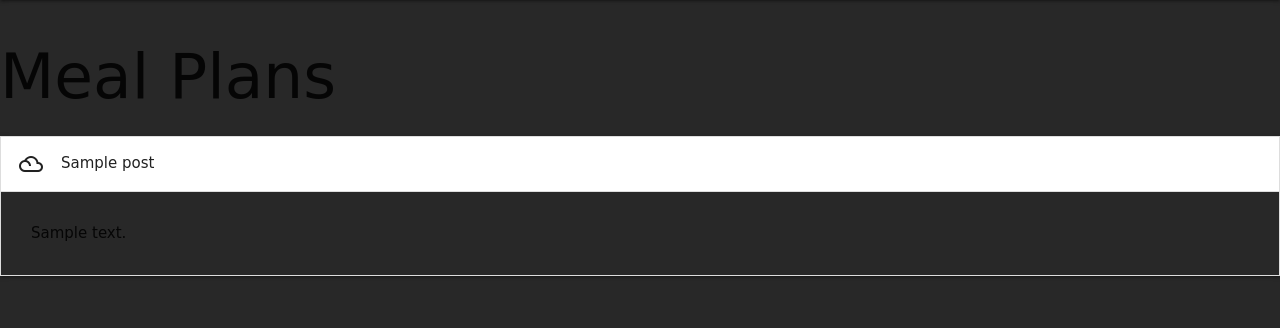
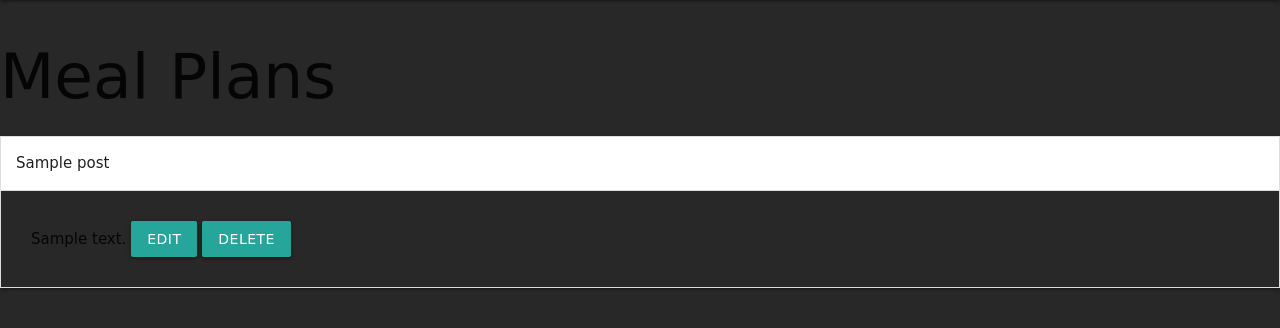
Before and after one commit to elg1e/Trainer-Mate, a Flask app: page /meal in a window 1280 px wide, after a click that opens the changed part. Shown: the part 64-392 px from the top of the page. Run offline with Flask 2, Linux system fonts and the light colour scheme; a database or web service that is not in the repository returns one stand-in record (values such as "Sample title"); some libraries are stand-ins or nearby versions; some web fonts are replaced.

Commit message:
Edit and delete buttons connected

```diff
--- a/app.py
+++ b/app.py
@@ -45,6 +45,22 @@ def edit_posts(posts_id):
     all_categories = mongo.db.categories.find()
     return render_template('editposts.html', post=the_posts, categories=all_categories)
 
+@app.route('/update_posts/<posts_id>', methods=["POST"])
+def update_posts(posts_id):
+    posts = mongo.db.posts
+    posts.update( {'_id': ObjectId(posts_id)},
+    {
+        'plan_name':request.form.get('plan_name'),
+        'category_name':request.form.get('category_name'),
+        'workout_description':request.form.get('workout_description'),
+    })
+    return redirect(url_for('home'))
+
+@app.route('/delete_posts/<posts_id>')
+def delete_posts(posts_id):
+    mongo.db.posts.remove({'_id': ObjectId(posts_id)})
+    return redirect(url_for('home'))
+
 if __name__ == '__main__':
     app.run(host=os.environ.get('IP','0.0.0.0'),
             port=int(os.environ.get('PORT','8000')),
--- a/templates/meal.html
+++ b/templates/meal.html
@@ -6,8 +6,14 @@
 <ul class="collapsible">
 {% for name in posts %}
     <li>
-        <div class="collapsible-header"><i class="material-icons">filter_drama</i>{{name.plan_name}}</div>
-        <div class="collapsible-body"><span>{{name.workout_description}}</span></div>
+        <div class="collapsible-header">
+            <span>{{name.plan_name}}</span>
+        </div>
+        <div class="collapsible-body">
+            <span>{{name.workout_description}}</span>
+            <a href="{{url_for('edit_posts', posts_id=name._id)}}" class="waves-effect waves-light btn">Edit</a>
+            <a href="{{url_for('delete_posts', posts_id=name._id)}}" class="waves-effect waves-light btn">Delete</a>
+        </div>
     </li>
 {% endfor %}
   </ul>
--- a/templates/workout.html
+++ b/templates/workout.html
@@ -12,7 +12,7 @@
         <div class="collapsible-body">
             <span>{{name.workout_description}}</span>
             <a href="{{url_for('edit_posts', posts_id=name._id)}}" class="waves-effect waves-light btn">Edit</a>
-            <a class="waves-effect waves-light btn">Delete</a>
+            <a href="{{url_for('delete_posts', posts_id=name._id)}}" class="waves-effect waves-light btn">Delete</a>
         </div>
     </li>
 {% endfor %}
```
Also changed, not shown: templates/editposts.html (+7 -3 lines), templates/recipes.html (+8 -2 lines).
